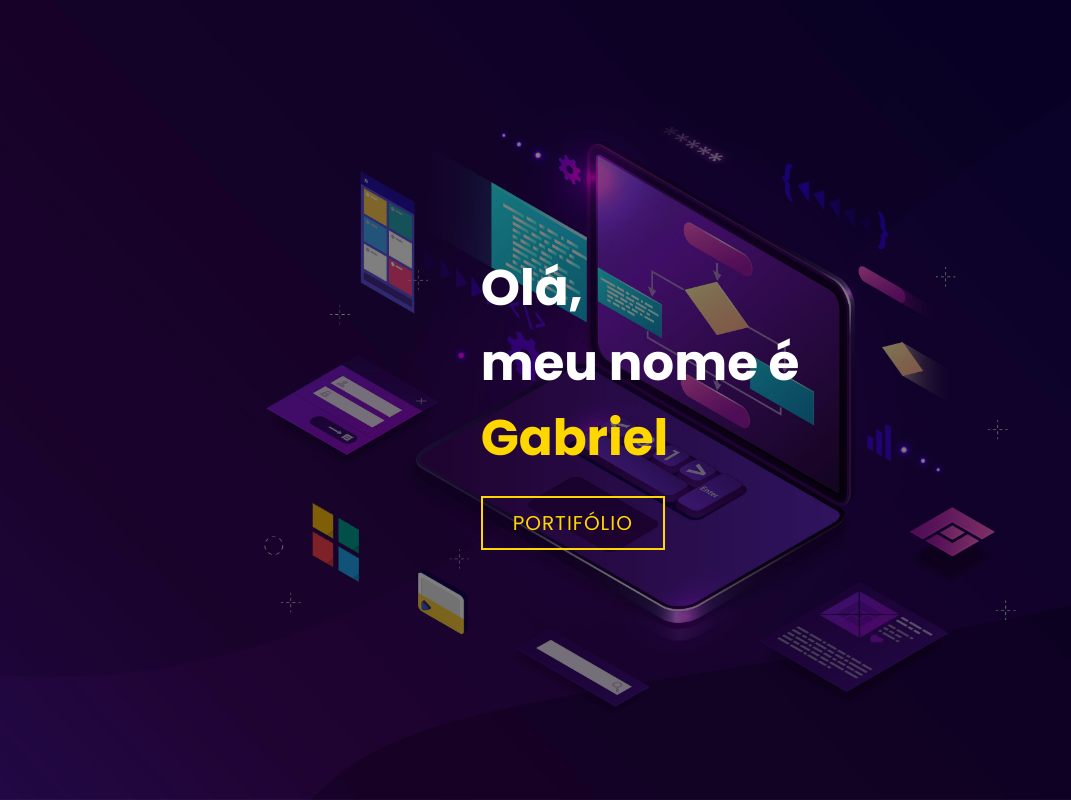
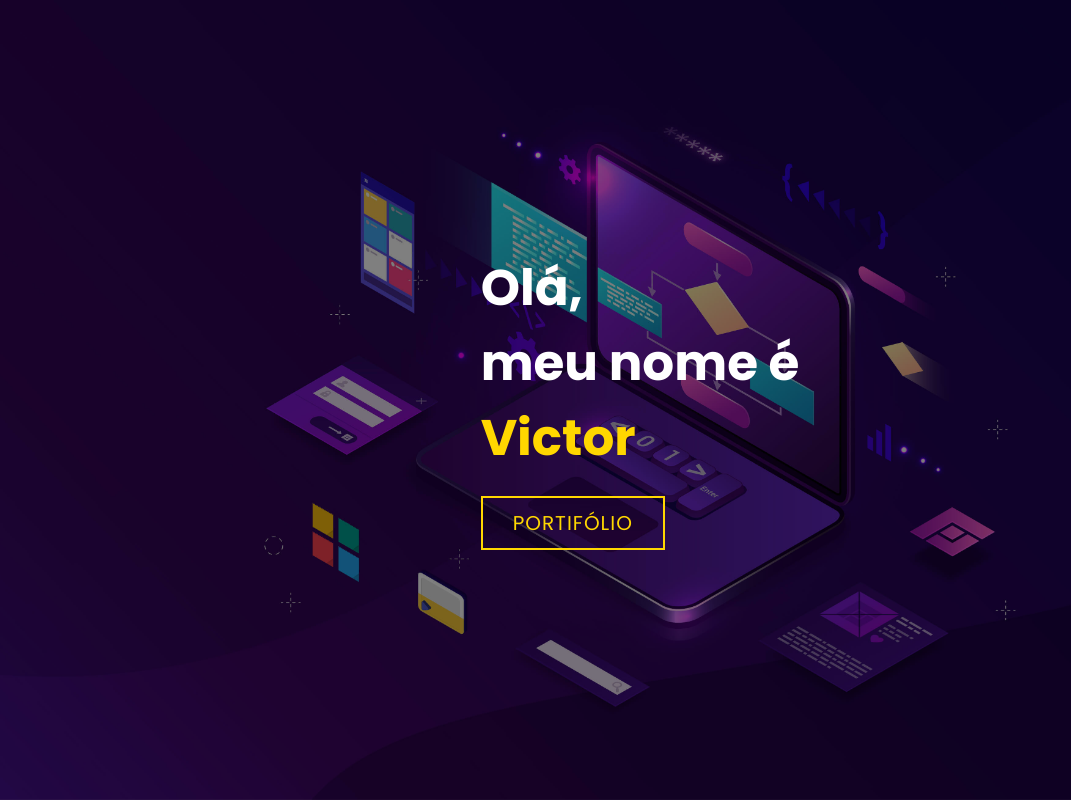
Before and after one commit to victorlannes/portifolio-startse-modelo, a plain HTML site: page index.html in a window 1280 px wide. Shown: the top 800 px of the page, without its empty margins (0-1071 px from the left). Drawn offline with Linux system fonts and the light colour scheme.

Commit message:
update name

```diff
--- a/index.html
+++ b/index.html
@@ -14,7 +14,7 @@
             <div>
                 <h1>Olá,<span></span></h1>
                 <h1>meu nome é<span></span></h1>
-                <h1>Gabriel<span></span></h1>
+                <h1>Victor<span></span></h1>
                 <a href="#portfolio" type="button" class="cta">Portifólio</a>
             </div>
         </div>
```
